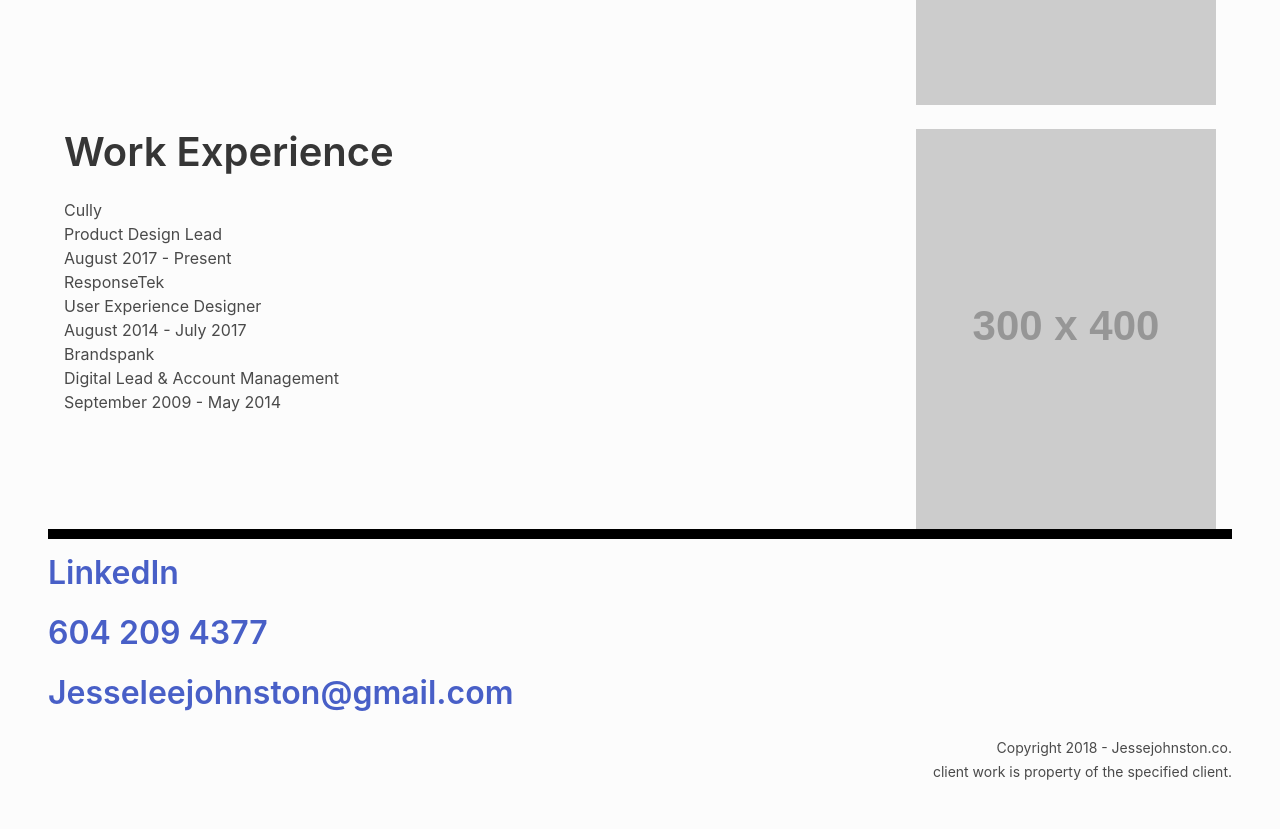
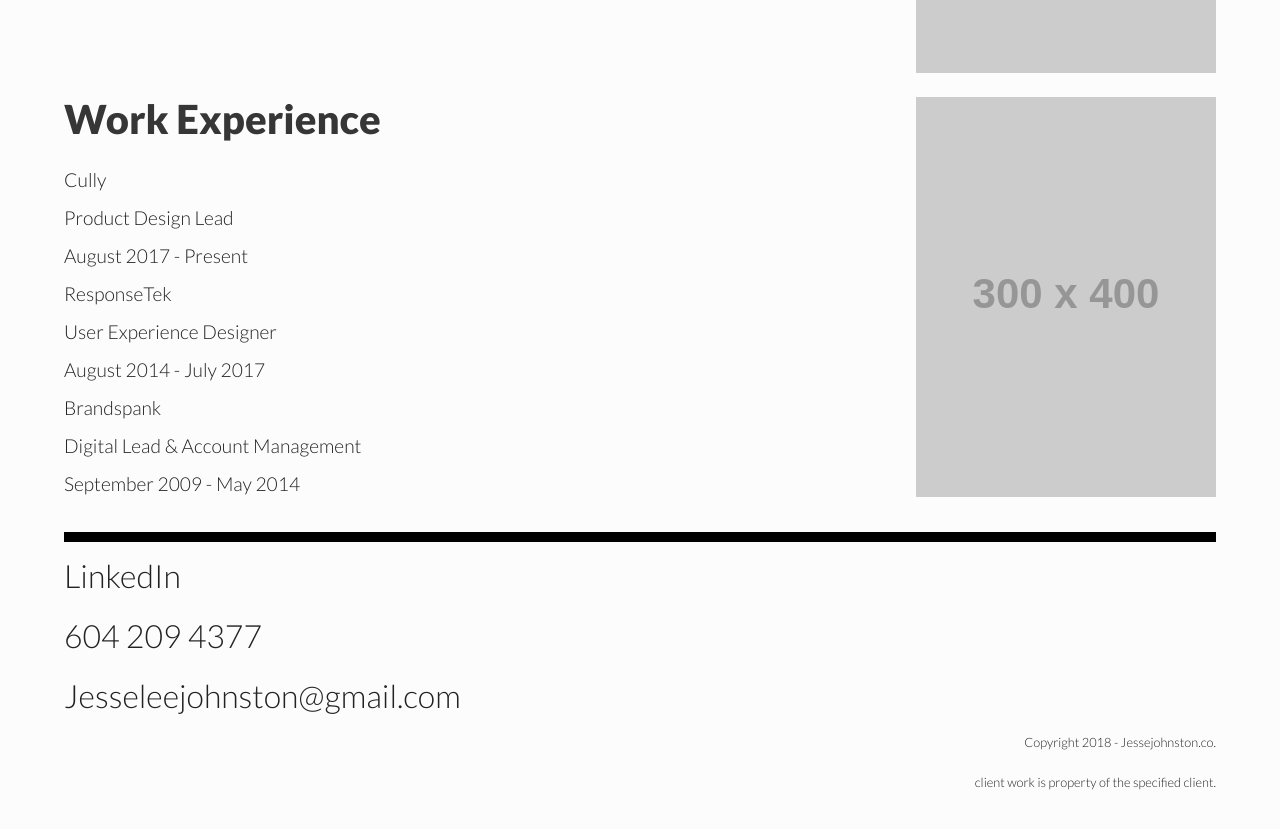
Before and after one commit to JesseLeeJohnston/jessejohnston.co, a Nuxt app: page /about in a window 1280 px wide. Shown: the part 691-1520 px from the top of the page. Built offline with nearby package versions, Linux system fonts and the light colour scheme.

Commit message:
Some basic page structure styling.

```diff
--- /dev/null
+++ b/assets/partials/_helpers.scss
@@ -0,0 +1,12 @@
+// Helpers
+.mt-1 { margin-top: 1rem; }
+.mt-2 { margin-top: 2rem; }
+.mt-3 { margin-top: 3rem; }
+.mt-4 { margin-top: 4rem; }
+.mt-5 { margin-top: 5rem; }
+
+.mb-1 { margin-bottom: 1rem; }
+.mb-2 { margin-bottom: 2rem; }
+.mb-3 { margin-bottom: 3rem; }
+.mb-4 { margin-bottom: 4rem; }
+.mb-5 { margin-bottom: 5rem; }
--- /dev/null
+++ b/assets/partials/_type.scss
@@ -0,0 +1,24 @@
+.title {
+  font-weight: 900;
+  font-size: 2rem;
+  margin-bottom: 0px;
+}
+.subtitle {
+  font-weight: 400;
+  font-size: 1.4rem;
+}
+.is-light {
+  font-weight: 300;
+}
+small {
+  font-size: 0.8rem;
+}
+a {
+  color: $text;
+}
+p {
+  margin-bottom: 10px;
+  font-size: 1.2rem;
+  line-height: 28px;
+  font-weight: 300;
+}
--- a/assets/styles.scss
+++ b/assets/styles.scss
@@ -1,6 +1,24 @@
 @import "~bulma/sass/utilities/_all.sass";
 @import "~bulma/bulma";
+@import url('https://fonts.googleapis.com/css?family=Lato:300,400,900');
+
+$text: #222;
+
+@import "partials/helpers";
+@import "partials/type";
 
 body {
     background: #fcfcfc;
+    font-family: Lato, Helvetica, sans-serif;
+    font-size: 18px;
+    color: $text;
 }
+.navbar {
+    background: #fcfcfc;
+}
+.section {
+    padding: 1rem 1.5rem 3rem;
+}
+.navbar > .container .navbar-brand, .container > .navbar .navbar-brand {
+    margin-left: 0rem;
+}
--- a/components/Footer.vue
+++ b/components/Footer.vue
@@ -1,9 +1,11 @@
 <template>
-  <div>
-    <div class="thick-border"></div>
-    <p class="title is-3"><a href="#">LinkedIn</a></p>
-    <p class="title is-3"><a href="#">604 209 4377</a></p>
-    <p class="title is-3"><a href="#">Jesseleejohnston@gmail.com</a></p>
+  <div class="container">
+    <div class="thick-border mt-5"></div>
+    <div class="mt-3 mb-3">
+      <p class="title is-3 is-light"><a href="#">LinkedIn</a></p>
+      <p class="title is-3 is-light"><a href="#">604 209 4377</a></p>
+      <p class="title is-3 is-light"><a href="#">Jesseleejohnston@gmail.com</a></p>
+    </div>
     <div class="has-text-right">
       <p><small>Copyright 2018 - Jessejohnston.co.</small></p>
       <p><small>client work is property of the specified client.</small></p>
--- a/components/Nav.vue
+++ b/components/Nav.vue
@@ -1,5 +1,6 @@
 <template>
 <!-- Main container -->
+<div class="container">
 <nav class="level is-fixed navbar">
   <!-- Left side -->
   <div class="level-left">
@@ -17,6 +18,7 @@
     <p class="level-item"><nuxt-link to="/about">About</nuxt-link></p>
   </div>
 </nav>
+</div>
 </template>
 
 <style>
--- a/components/PortfolioItem.vue
+++ b/components/PortfolioItem.vue
@@ -1,9 +1,9 @@
 <template>
-<div>
-    <div class="columns">
+<div class="mt-5">
+    <div class="columns row-center-vertical">
         <div class="column">
-            <h1 class="title">{{project.title}}</h1>
-            <h2 class="subtitle">{{ project.subtitle }}</h2>
+            <h2 class="title">{{project.title}}</h2>
+            <p>{{ project.subtitle }}</p>
             <a v-bind:href="project.url" class="button is-primary">View Project</a>
         </div>
         <div class="column">
@@ -21,5 +21,12 @@
   }
 };
 </script>
-<style>
+<style type="scss" scoped>
+@media (min-width: 769px) {
+  .row-center-vertical {
+    display: flex;
+    align-items: center;
+    justify-content: center;
+  }
+}
 </style>
--- a/pages/about.vue
+++ b/pages/about.vue
@@ -1,5 +1,4 @@
 <template>
-  <section>
     <div class="container">
     <div class="columns">
       <div class="column">
@@ -29,8 +28,6 @@
       </div>
     </div>
     </div>
-    <Footer></Footer>
-  </section>
 </template>
 
 
--- a/pages/index.vue
+++ b/pages/index.vue
@@ -1,7 +1,7 @@
 <template>
-  <section>
+  <div>
     <div class="container">
-    <div class="columns">
+      <div class="columns mt-4">
         <div class="column">
           <p>Hi, I’m Jesse, a UX Designer with a passion for building web applications that customers love to use. I believe rapid prototyping and feedback cycles help achieve the best end product.</p>
         </div>
@@ -9,13 +9,11 @@
           <!-- LEAVE EMPTY -->
         </div>
       </div>
-    </div>
-    <div class="container">
+      <div class="mt-5">
         <PortfolioItem v-for="project in projects" v-bind:project="project" v-bind:key="project.id"></PortfolioItem>
       </div>
-    <div class="container">
     </div>
-  </section>
+  </div>
 </template>
 
 <script>
@@ -29,6 +27,24 @@
           title: "Buddi",
           subtitle: "A system to help budtenders.",
           url: "/portfolio/buddi",
+          image: "http://placehold.it/600x300"
+        },
+        {
+          title: "Cully Movie Bot",
+          subtitle: "A chatbot channel to help movie theatres sell tickets.",
+          url: "/portfolio/cully-chatbot",
+          image: "http://placehold.it/600x300"
+        },
+        {
+          title: "ResponseTek Dashboard",
+          subtitle: "A reporting platform for voice of customer programs.",
+          url: "/portfolio/responsetek-dashboard",
+          image: "http://placehold.it/600x300"
+        },
+        {
+          title: "ResponseTek Surveys",
+          subtitle: "A survey platform for voice of customer programs.",
+          url: "/portfolio/responsetek-surveys",
           image: "http://placehold.it/600x300"
         }
       ]
--- a/pages/portfolio/buddi.vue
+++ b/pages/portfolio/buddi.vue
@@ -1,6 +1,32 @@
 <template>
   <div>
-    Buddi
+    <h2 class="title is-2">Buddi</h2>
+    <div class="columns">
+      <div class="column">
+      <p><Strong>My Role</Strong></p>
+      <p>Product Design, Product Management, Front-End Development</p>
+      <p><strong>The Team</strong></p>
+      <p>CEO, 1 Senior Developer</p>
+      <p><strong>Tools I Used</strong></p>
+      <p>>>> Sketch</p>
+      <p>>>> Marvel</p>
+      <p>>>> Atom</p>
+      <p>>>> HTML</p>
+      <p>>>> CSS</p>
+      <p>>>> Javascript</p>
+      <p>>>> VueJS</p>
+      <p>>>> Laravel</p>
+      <p>>>> GitHub</p>
+      </div>
+      <div class="column">
+Project Summary
+
+As a designer, I’ve always felt that people would look down on me if I had cannabis product in my portfolio. It’s been an industry I’ve always seen potential in but until recently it's always suffered from poor design. In April of 2017, I signed up to the local Vancouver Protohack event. I met Ryan at the event and learned about his project Buddi we decided to work together and actually wound up winning the event.
+
+As of right now our product is being tested by a select few dispensaries in Vancouver and many different cannabis producers in British Columbia and Alberta.
+
+      </div>
+    </div>
   </div>
 </template>
 <script>
```
Lines whose indentation alone changed are shown as unchanged.
